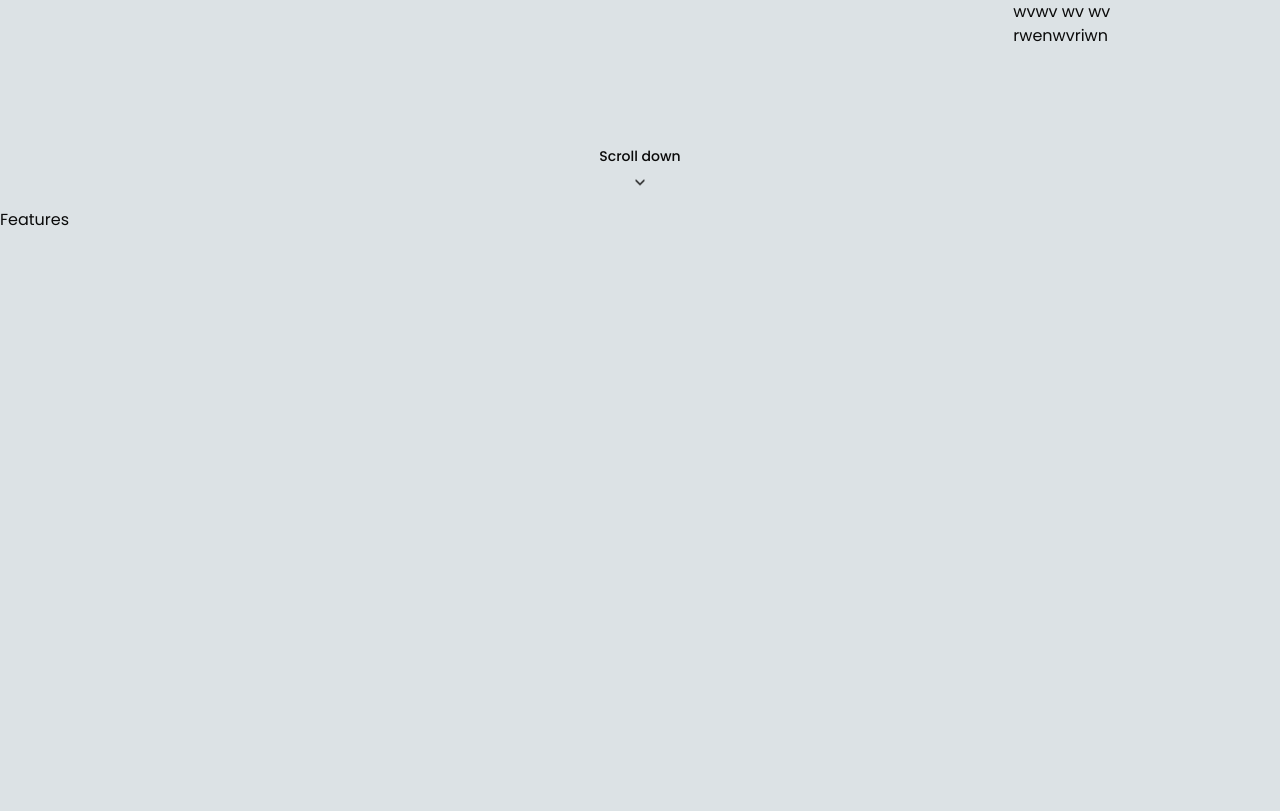
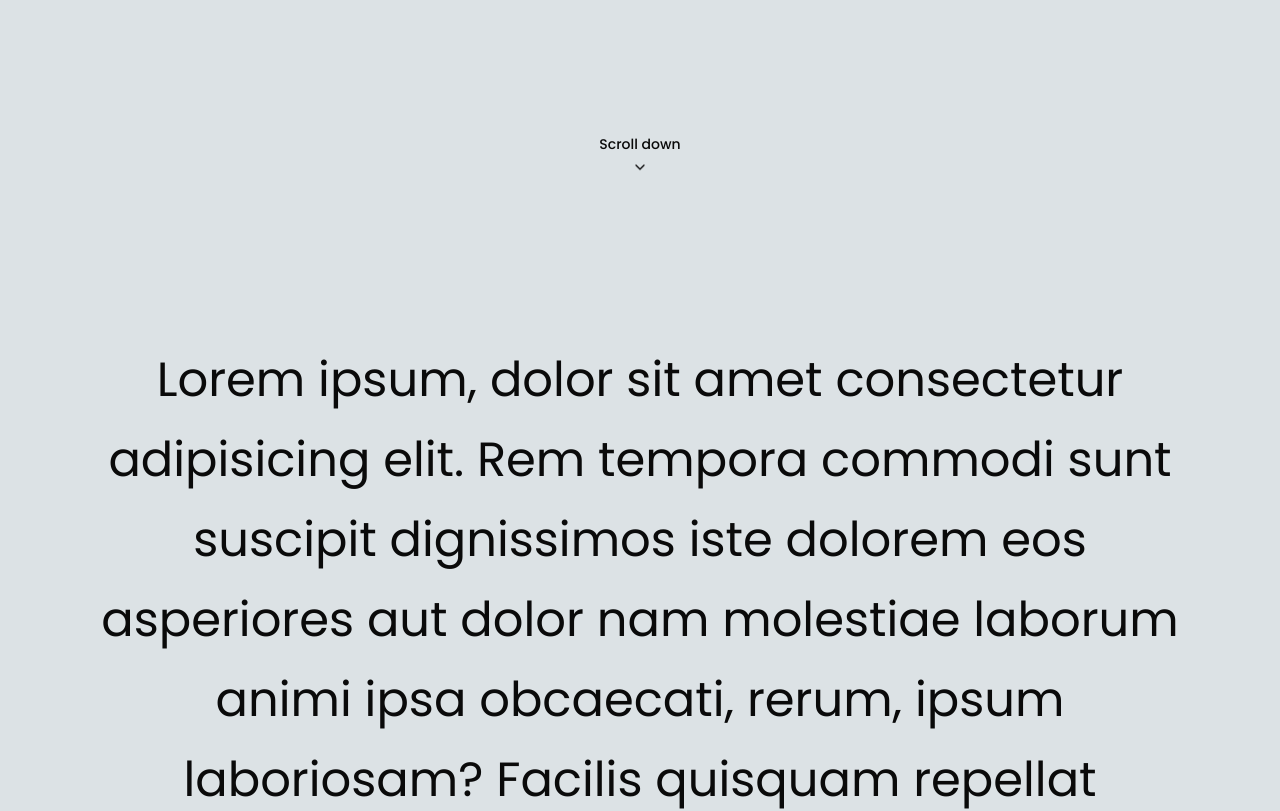
Before and after one commit to chavarahul/template-design, a Next.js app: page / in a window 1280 px wide. Shown: the part 512-1323 px from the top of the page. Before the commit the page ends 800 px from the top, so only its background shows below. Built offline with nearby package versions, Linux system fonts and the light colour scheme; no server answers.

Commit message:
updated landing page

```diff
--- a/app/(sites)/page.tsx
+++ b/app/(sites)/page.tsx
@@ -1,11 +1,12 @@
 import Navbar from "../components/common/navbar";
-import { Features, Hero } from "../components/landing-components/index";
+import { About, Features, Hero } from "../components/landing-components/index";
 
 export default function Home() {
   return (
     <>
       <Navbar />
       <Hero />
+      <About/>
       <Features />
     </>
   );
--- /dev/null
+++ b/app/components/common/SmoothScroll.tsx
@@ -0,0 +1,14 @@
+'use client'
+import { ChildrenProps } from '@/app/constants/type'
+import { ReactLenis } from '@studio-freight/react-lenis'
+import React from 'react'
+
+const SmoothScroll:React.FC<ChildrenProps> = ({children})=> {
+
+  return (
+    <ReactLenis root>
+      {children}
+    </ReactLenis>
+  )
+}
+export default SmoothScroll
--- /dev/null
+++ b/app/components/landing-components/About.tsx
@@ -0,0 +1,16 @@
+'use client'
+import React from 'react'
+
+const About = () => {
+
+    return (
+        <div className='h-screen relative w-full px-10 max-md:px-5 pt-36 flex justify-center'>
+            <p className='w-[90%] max-md:w-full text-center leading-[80px] text-5xl'>
+                Lorem ipsum, dolor sit amet consectetur adipisicing elit. Rem tempora commodi sunt suscipit dignissimos iste dolorem eos asperiores aut dolor nam molestiae laborum animi ipsa obcaecati, rerum, ipsum laboriosam? Facilis quisquam repellat temporibus porro voluptates provident modi reiciendis neque ratione debitis nihil saepe autem repudiandae harum vitae, pariatur nobis quos?
+                Lorem ipsum dolor sit, amet consectetur adipisicing elit. Corporis, dolore officia. Totam porro officia ullam incidunt quo voluptate, illo saepe, at sit cumque quaerat minima atque nulla dolore error tempora unde fugiat ratione velit possimus obcaecati autem labore officiis! Saepe incidunt nemo tenetur, fuga totam facilis aliquid deserunt harum fugiat!
+            </p>
+        </div>
+    )
+}
+
+export default About
--- a/app/components/landing-components/Features.tsx
+++ b/app/components/landing-components/Features.tsx
@@ -2,7 +2,7 @@ import React from 'react'
 
 const Features = () => {
   return (
-    <section className='features new'>Features</section>
+    <section className='px-10 borders mt-20'>Features</section>
   )
 }
 
--- a/app/components/landing-components/Hero.tsx
+++ b/app/components/landing-components/Hero.tsx
@@ -40,10 +40,10 @@ const Hero = () => {
                     {splitText('THIS')}
                 </p>
             </div>
-            <div className="flex justify-between w-[98%] lg:-mt-10 overflow-hidden flex-col md:flex-row">
+            <div className="flex justify-between w-full lg:-mt-10 overflow-hidden flex-col md:flex-row">
                 <p ref={(el) => { textRef.current[2] = el }} className='font-normal text-[9.8vw] relative max-md:text-[60px]'>
                     {splitText('ELEVATES')}
-                    <span className='h-full w-[20%] absolute max-xl:hidden -right-40 flex items-center bottom-0 '>
+                    <span className='h-full w-[20%] absolute max-xl:hidden -right-36 flex items-center bottom-0 '>
                         <img
                          alt='HeroImage'
                          src={'https://encrypted-tbn0.gstatic.com/images?q=tbn:ANd9GcTdeMrtXbj94ZWlC2Gh45_h7YJ5lF66OEbO9Q&s'}
@@ -55,12 +55,12 @@ const Hero = () => {
                     {splitText('YOURSS')}
                 </p>
             </div>
-            <div className="relative w-full flex items-end  justify-end px-10 max-md:px-5">
+            <div className="relative w-full flex items-end  justify-end -mt-5 max-md:px-5">
                 <p className='text-left w-1/6 '>
                 Iure amet voluptatum reprehenderit  wvwv wvwv wv wv rwenwvriwn
                 </p>
             </div>
-            <div className="relative w-full  flex h-20 mt-20 items-center justify-evenly flex-col">
+            <div className="relative w-full flex h-20 mt-28 items-center justify-evenly flex-col">
                 <p className='font-medium text-sm'>Scroll down</p>
                 <ChevronDown className='text-sm -mt-2 h-4 animate-bounce' />
             </div>
--- a/app/components/landing-components/index.ts
+++ b/app/components/landing-components/index.ts
@@ -1,7 +1,9 @@
 import Hero from "./Hero";
 import Features from "./Features";
+import About from "./About";
 
 export {
     Hero,
-    Features
+    Features,
+    About
 }
--- a/app/constants/type.ts
+++ b/app/constants/type.ts
@@ -1,3 +1,5 @@
+import React from "react";
+
 export interface SubmitButtonProps {
     logo?: string | undefined | null;
     text: string;
@@ -5,3 +7,7 @@ export interface SubmitButtonProps {
     type?: "submit" | "button";
     className?: string
 }
+
+export interface ChildrenProps {
+    children: React.ReactNode
+}
--- a/app/globals.css
+++ b/app/globals.css
@@ -1,6 +1,17 @@
 @tailwind base;
 @tailwind components;
 @tailwind utilities;
+
+*{
+  margin: 0;
+  padding: 0;
+  box-sizing: border-box;
+}
+
+:where(body,html)::-webkit-scrollbar{
+  width: 0px;
+}
+
 
 @layer base {
   :root {
--- a/app/layout.tsx
+++ b/app/layout.tsx
@@ -2,6 +2,7 @@ import type { Metadata } from "next";
 import "./globals.css";
 import { poppin } from "./constants";
 import { ThemeProvider } from "@/app/components/ui/index";
+import SmoothScroll from "./components/common/SmoothScroll";
 
 export const metadata: Metadata = {
   title: "Create Next App",
@@ -18,13 +19,15 @@ export default function RootLayout({
       <body
         className={`antialiased ${poppin.className}`}
       >
-         <ThemeProvider
+        <ThemeProvider
           attribute="class"
           defaultTheme="system"
           enableSystem
           disableTransitionOnChange
         >
-          {children}
+          <SmoothScroll>
+            {children}
+          </SmoothScroll>
         </ThemeProvider>
       </body>
     </html>
--- a/package.json
+++ b/package.json
@@ -15,6 +15,7 @@
     "@radix-ui/react-dialog": "^1.1.2",
     "@radix-ui/react-dropdown-menu": "^2.1.2",
     "@radix-ui/react-slot": "^1.1.0",
+    "@studio-freight/react-lenis": "^0.0.47",
     "@types/next-auth": "^3.15.0",
     "class-variance-authority": "^0.7.0",
     "clsx": "^2.1.1",
```
Also changed, not shown: 1 other file (tests, documents, lock files or other folders).
